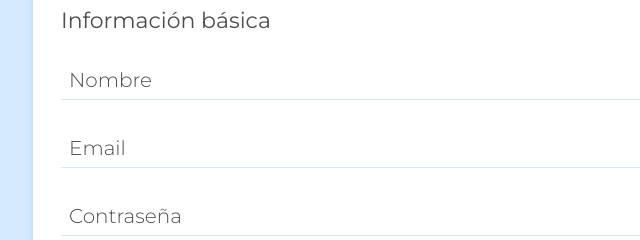
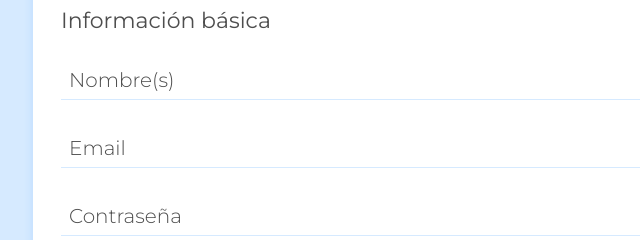
Before and after one commit to fabianlpg/validaciones-html-js, a plain HTML site: page index.html in a window 1280 px wide. Shown: the part 301-541 px from the top of the page, 247-887 px from the left. Drawn offline with Linux system fonts and the light colour scheme.

Commit message:
Se cambia el label de name

```diff
--- a/index.html
+++ b/index.html
@@ -26,7 +26,7 @@
                     <legend class="form__label">Información básica</legend>
                     <div class="input-container">
                         <input name="name" id="name" class="input" type="text" placeholder="Nombre" required data-tipo="nombre">
-                        <label class="input-label" for="name">Nombre</label>
+                        <label class="input-label" for="name">Nombre(s)</label>
                         <span class="input-message-error">Este campo no es valido</span>
                     </div>
                     <div class="input-container">
```
